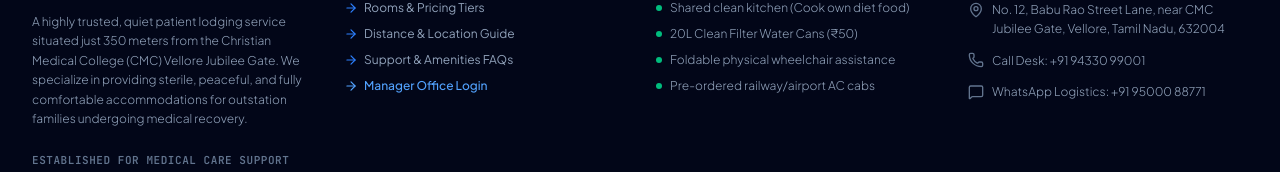
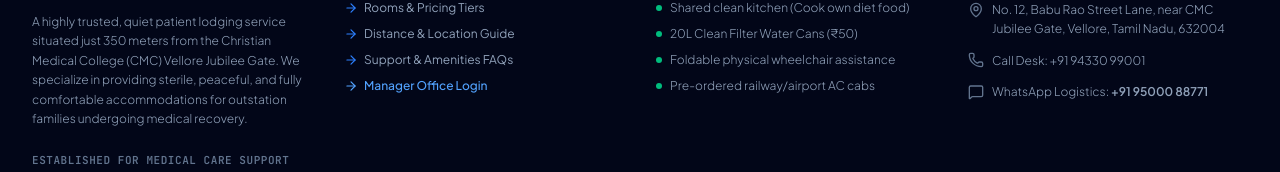
Before and after one commit to rahul-kr-rai/Seenu-Guest-house-Tours-and-Travels-, a React (Vite) app: page / in a window 1280 px wide. Shown: the part 5146-5318 px from the top of the page. Built offline with nearby package versions, Linux system fonts and the light colour scheme.

Commit message:
feat: add pre-filled inquiry messages to WhatsApp links
Improve user conversion by adding pre-filled text templates to WhatsApp contact links for both room bookings and travel logistics.

```diff
--- a/src/components/UserApp.tsx
+++ b/src/components/UserApp.tsx
@@ -354,7 +354,7 @@ export default function UserApp({ onOpenAdmin }: UserAppProps) {
                   <ChevronRight className="w-4 h-4" />
                 </button>
                 <a
-                  href="https://wa.me/919444155662"
+                  href="https://wa.me/919444155662?text=Hello%20Seenu%20Guest%20House%2C%20I%20would%20like%20to%20inquire%20about%20booking%20a%20peaceful%20room%20near%20CMC%20Vellore.%20Please%20let%20me%20know%20the%20availability%20and%20pricing%20details.%20Thank%20you!"
                   target="_blank"
                   rel="noopener noreferrer"
                   className="bg-slate-900/80 hover:bg-slate-900 text-white text-xs sm:text-sm font-semibold px-6 py-3.5 rounded-xl transition cursor-pointer flex items-center justify-center gap-2 shadow-md border border-slate-800 backdrop-blur-xs"
@@ -937,7 +937,7 @@ export default function UserApp({ onOpenAdmin }: UserAppProps) {
                 </li>
                 <li className="flex items-center gap-2">
                   <MessageSquare className="w-4 h-4 text-slate-500 shrink-0" />
-                  <span>WhatsApp Logistics: +91 95000 88771</span>
+                  <span>WhatsApp Logistics: <a href="https://wa.me/919500088771?text=Hello%20Seenu%20Guest%20House%2C%20I%20have%20a%20query%20regarding%20airport%20or%20railway%20station%20transfers%20or%20local%20travel%20logistics.%20Please%20guide%20me.%20Thank%20you!" target="_blank" rel="noopener noreferrer" className="hover:text-blue-500 hover:underline font-semibold transition duration-150">+91 95000 88771</a></span>
                 </li>
               </ul>
             </div>
```
